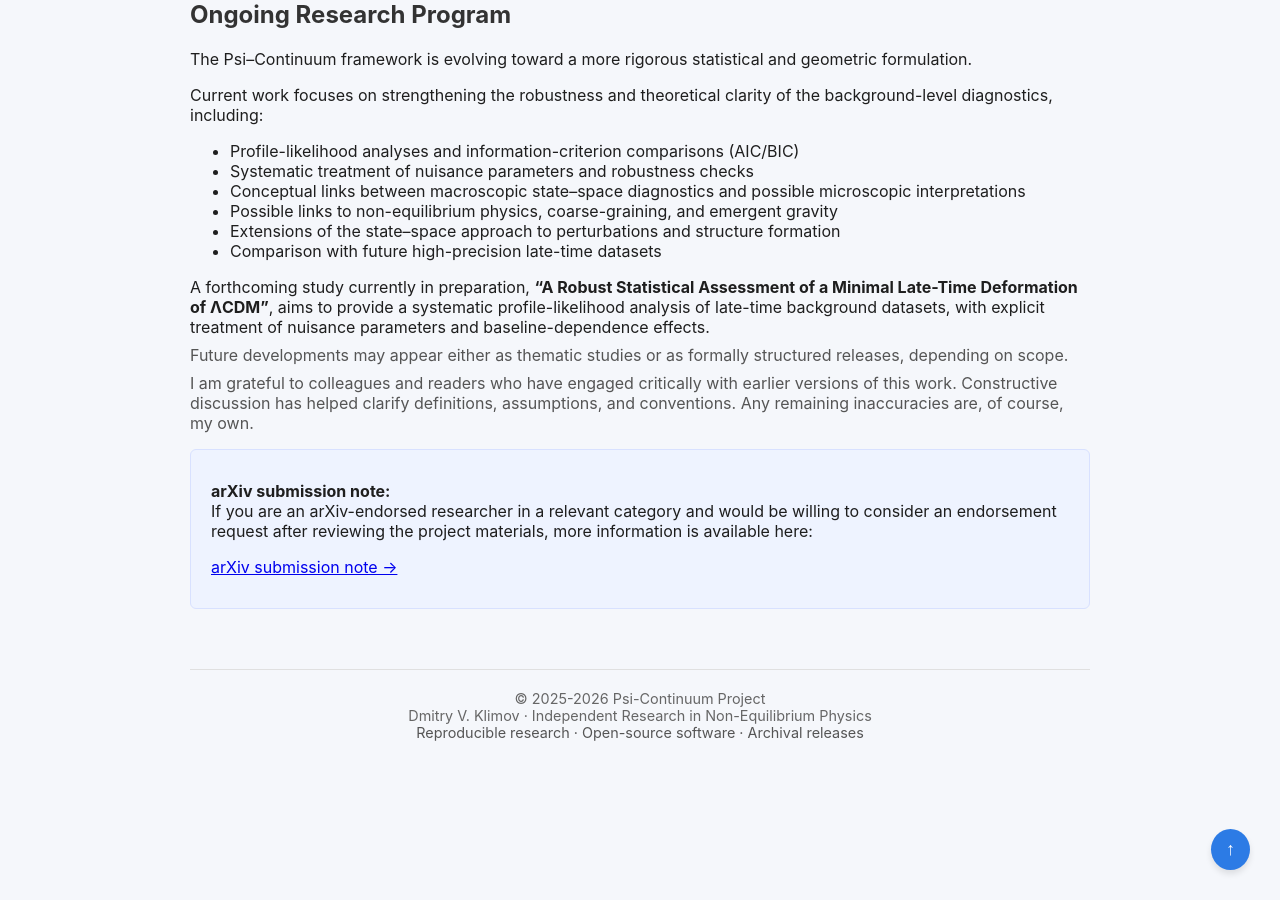
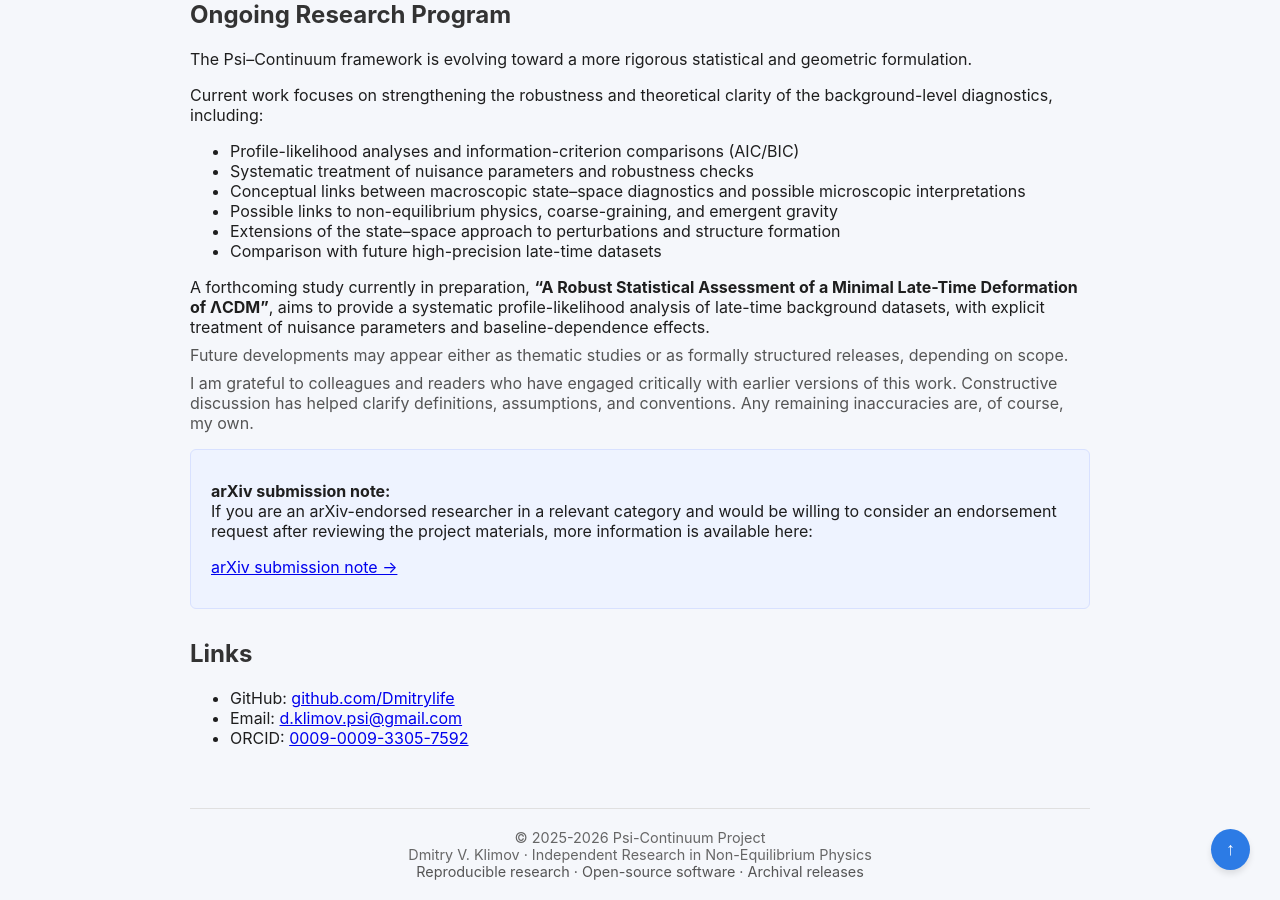
Before and after one commit to dmitrylife/Dmitrylife.github.io, a Jekyll site: the page theory.html, which Jekyll copies as it is, in a window 1280 px wide and 900 px high, scrolled down 2775 px. Built offline with Jekyll 4.4.1, drawn with Linux system fonts in a browser that asks for light colours.

Commit message:
update finall

```diff
--- a/theory.html
+++ b/theory.html
@@ -339,6 +339,13 @@ of course, my own.
     </p>
 </div>
 
+<h2>Links</h2>
+<ul>
+    <li>GitHub: <a href="https://github.com/Dmitrylife">github.com/Dmitrylife</a></li>
+    <li>Email: <a href="mailto:d.klimov.psi@gmail.com">d.klimov.psi@gmail.com</a></li>
+    <li>ORCID: <a href="https://orcid.org/0009-0009-3305-7592">0009-0009-3305-7592</a></li>
+</ul>
+
 <footer>
     © 2025-2026 Psi-Continuum Project
     <br>
```
